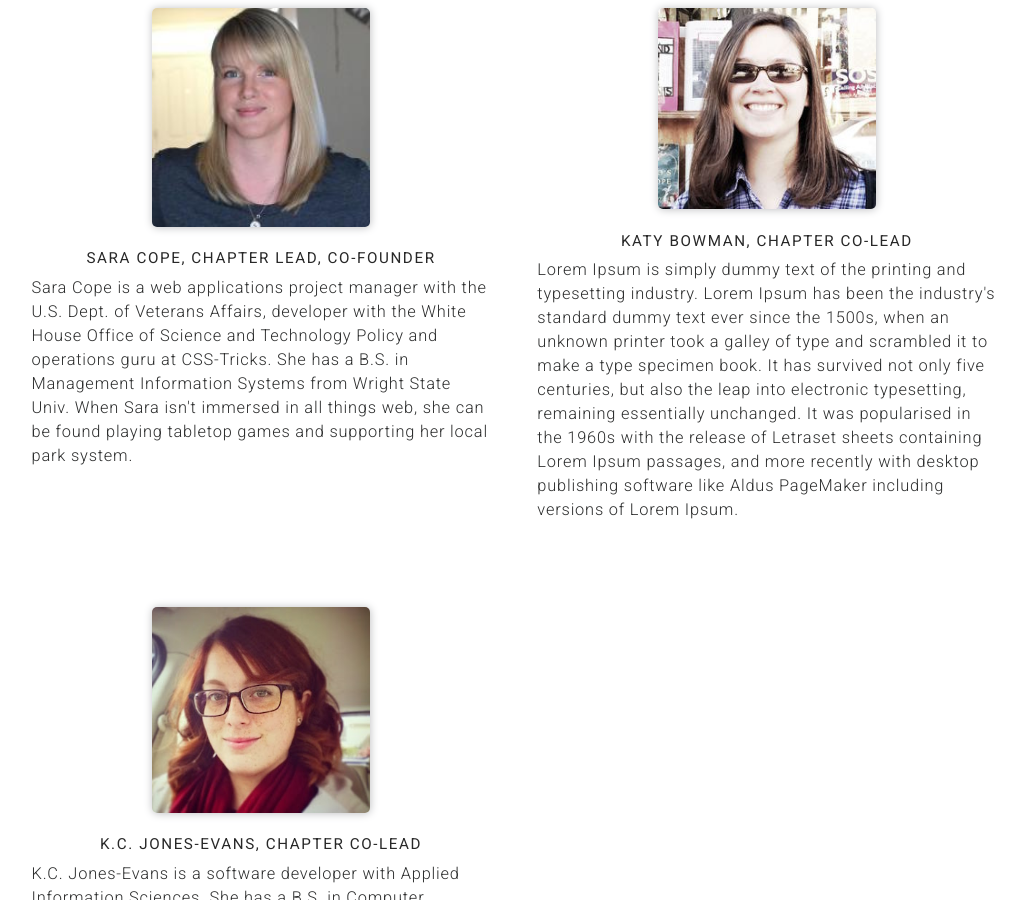
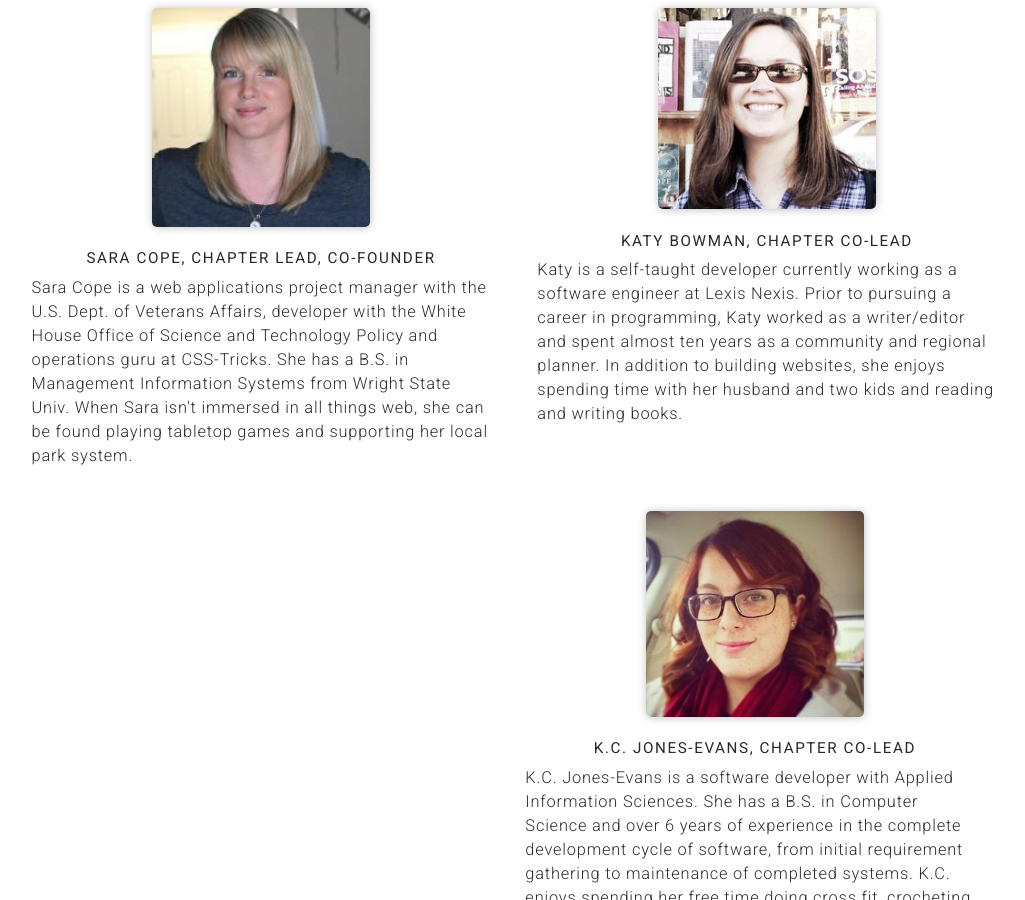
Before and after one commit to dytcodetogether/gdidayton, a Jekyll site: the page built from about.html, in a window 1280 px wide and 900 px high, scrolled down 1236 px. Shown: the whole window, without its empty margins (126-1151 px from the left). Built offline with Jekyll 4.4.1, drawn with Linux system fonts in a browser that asks for light colours; nearby versions of some CDN libraries.

Commit message:
Added Katy's bio

```diff
--- a/about.html
+++ b/about.html
@@ -57,7 +57,7 @@ layout: default
         <img alt="KatyBowman" src="{{site.baseurl}}/img/people/katybowman.jpg" />
         <h3>Katy Bowman, Chapter Co-Lead</h3>
         <p>
-        Lorem Ipsum is simply dummy text of the printing and typesetting industry. Lorem Ipsum has been the industry's standard dummy text ever since the 1500s, when an unknown printer took a galley of type and scrambled it to make a type specimen book. It has survived not only five centuries, but also the leap into electronic typesetting, remaining essentially unchanged. It was popularised in the 1960s with the release of Letraset sheets containing Lorem Ipsum passages, and more recently with desktop publishing software like Aldus PageMaker including versions of Lorem Ipsum.
+        Katy is a self-taught developer currently working as a software engineer at Lexis Nexis. Prior to pursuing a career in programming, Katy worked as a writer/editor and spent almost ten years as a community and regional planner. In addition to building websites, she enjoys spending time with her husband and two kids and reading and writing books.
         </p>
 
         </p>
```
